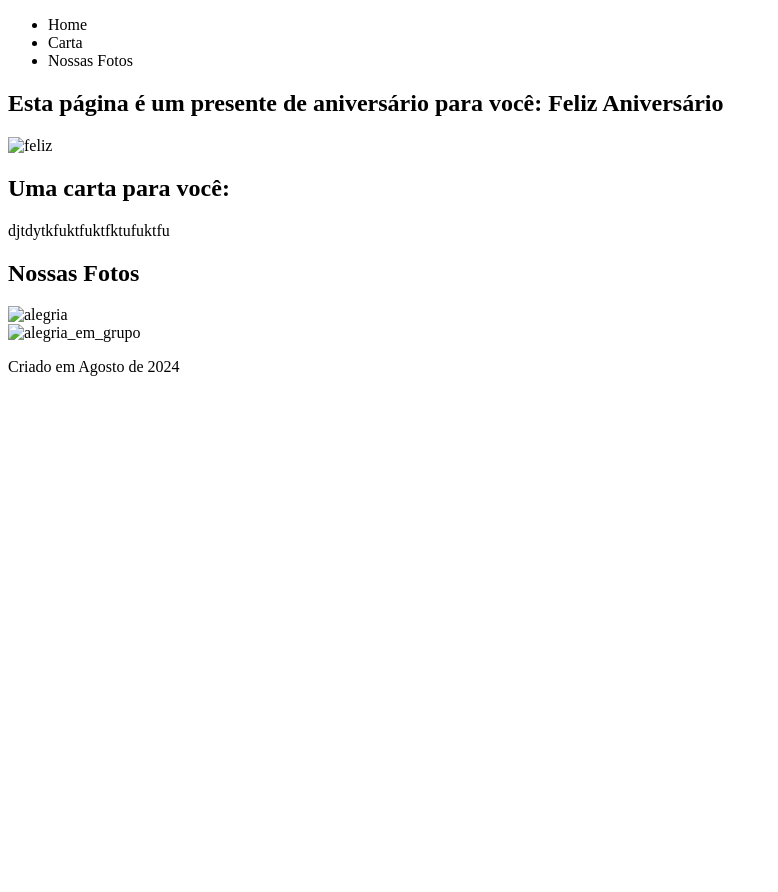
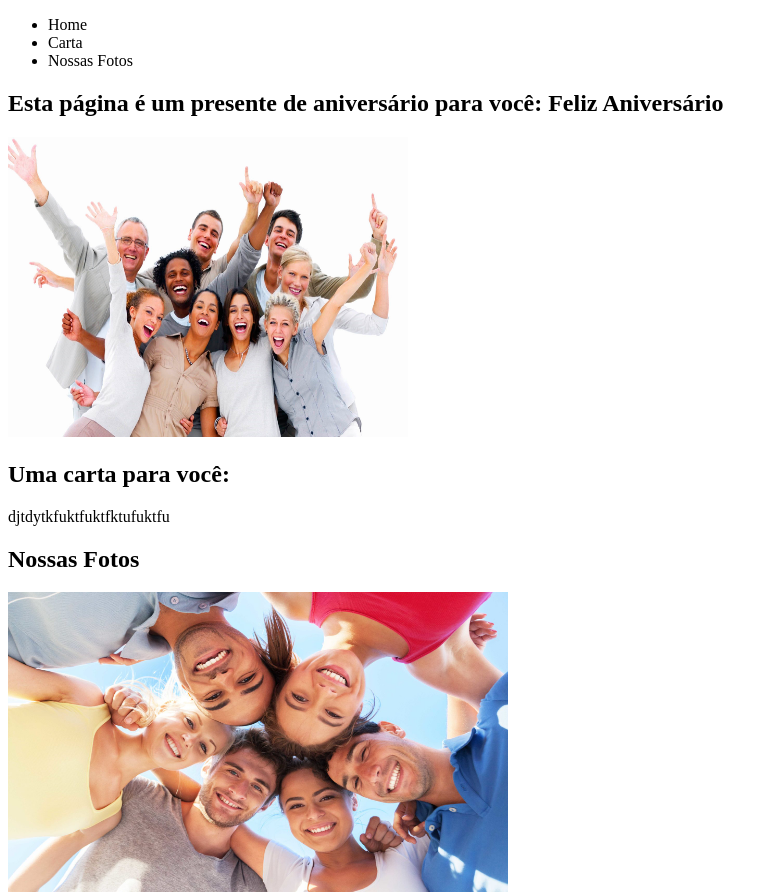
Before and after one commit to FelipeSSO/Cart-o_Presente, a plain HTML site: page index.html in a window 1280 px wide. Shown: the top 892 px of the page, without its empty margins (0-778 px from the left). Before the commit the page ends 800 px from the top, so only its background shows below. Drawn offline with Linux system fonts and the light colour scheme.

Commit message:
ajustando fotos

```diff
--- a/index.html
+++ b/index.html
@@ -18,7 +18,7 @@
 
         <section>
             <h1>Esta página é um presente de aniversário para você: Feliz Aniversário</h1>
-            <img src="imagens/foto1.jpeg" alt="feliz" width="300" height="300">
+            <img src="imagens/pessoas1.jpg" alt="feliz" width="400" height="300">
 
         </section>
 
@@ -31,11 +31,11 @@
             <h2>Nossas Fotos</h2>
 
             <div>
-                <img src="imagens/foto2.jpg" alt="alegria" width="300" height="300">
+                <img src="imagens/pessoas2.jpg" alt="alegria" width="500" height="300">
             </div>
 
             <div>
-                <img src="imagens/pessoas2.jpg" alt="alegria_em_grupo" width="300" height="300">
+                <img src="imagens/pessoas3.jpg" alt="alegria_em_grupo" width="500" height="300">
             </div>
         </section>
 
```
Also changed, not shown: imagens/pessoas1.jpg (added), imagens/pessoas2.jpg (added), imagens/pessoas3.jpg (added).
